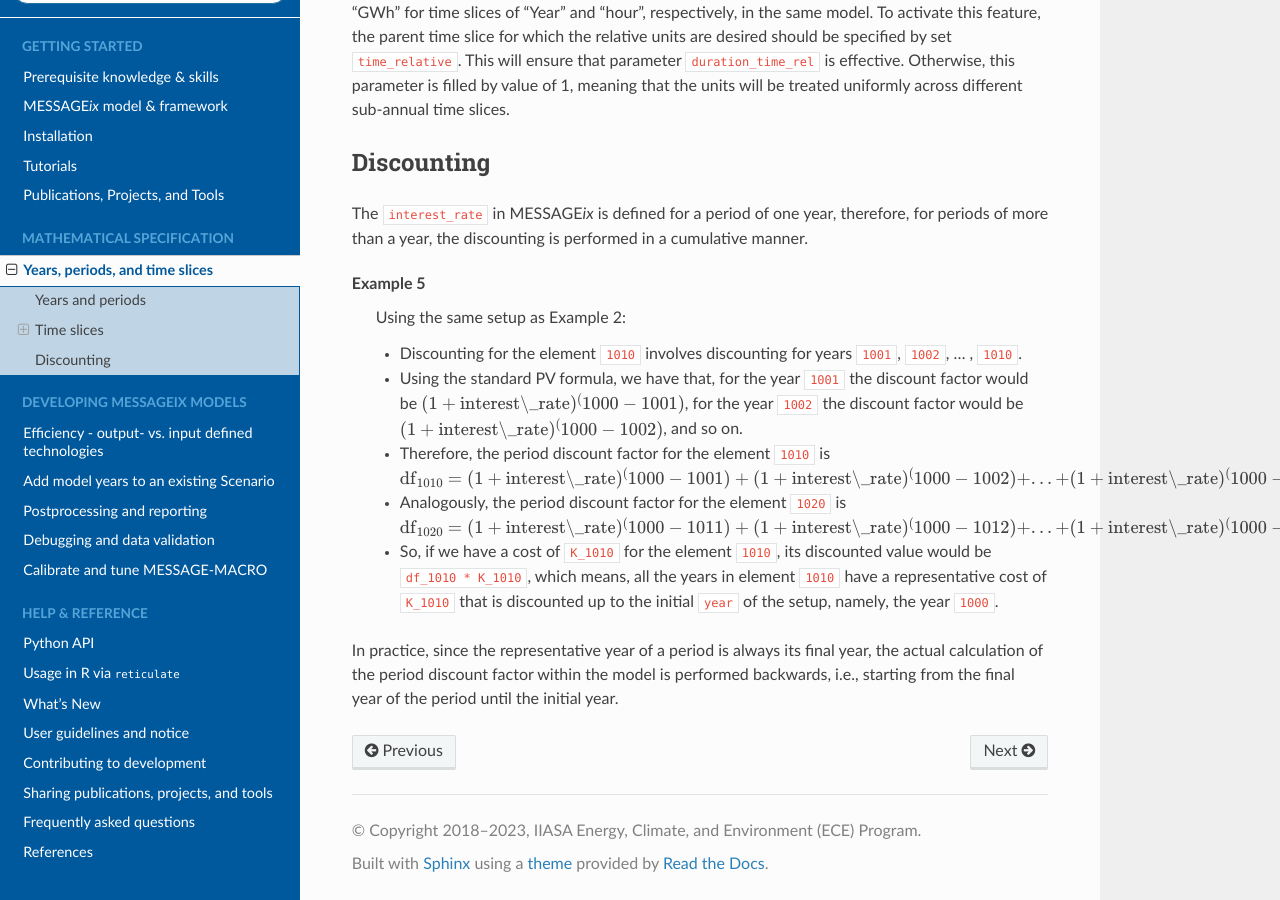
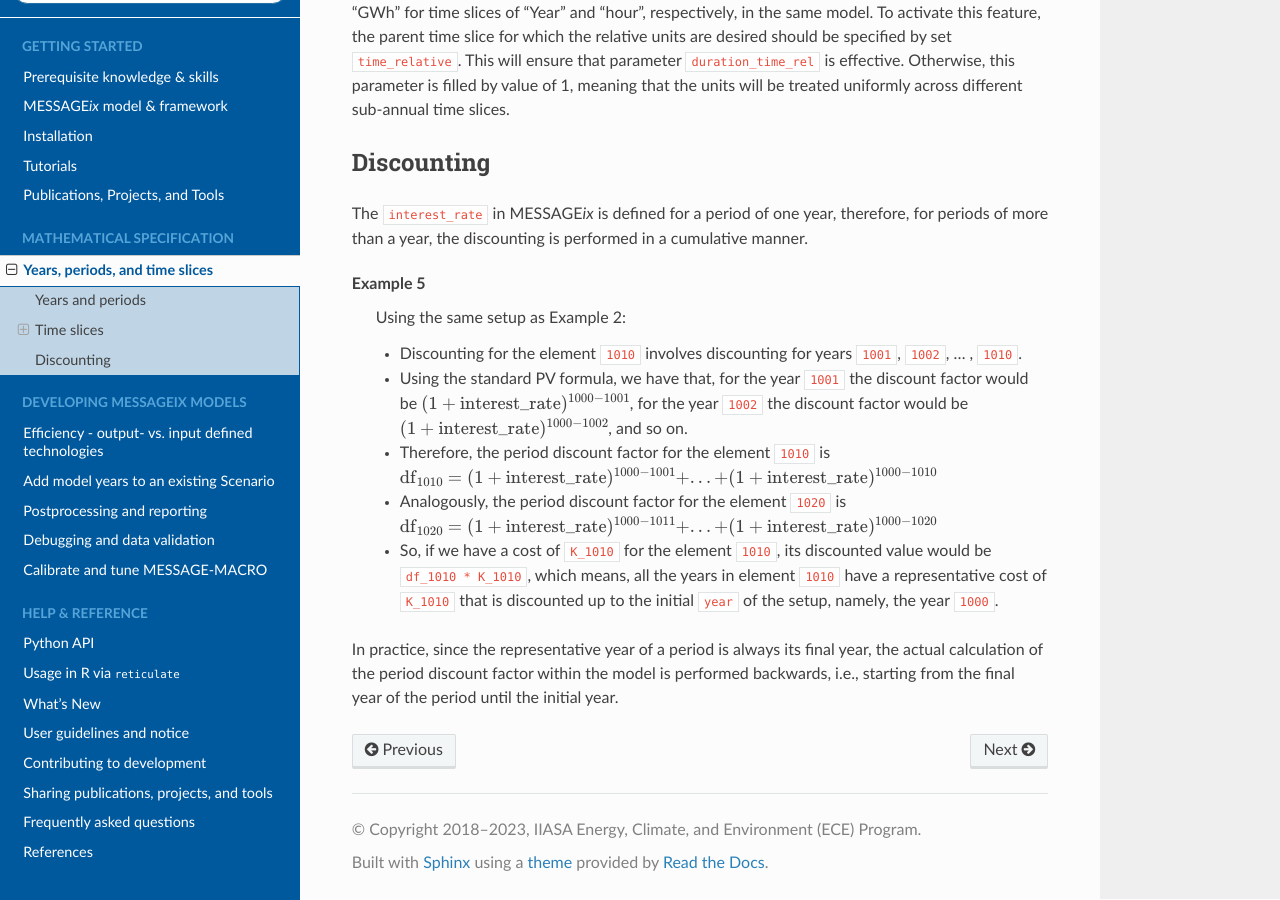
Before and after one commit to iiasa/message_ix, a Sphinx documentation site: the page built from doc/time.rst, in a window 1280 px wide and 900 px high, scrolled down 2134 px. Built offline with Sphinx 7.4.7 and the Read the Docs theme 2.0.0, drawn with Linux system fonts in a browser that asks for light colours; pages that are not in the unit, such as notebooks, are missing from menus.

```diff
--- a/doc/README.rst
+++ b/doc/README.rst
@@ -21,16 +21,16 @@ There are a number of guides out there, e.g. on docutils_.
 Building the docs on your local machine
 ---------------------------------------
 
-From the command line, run::
+From the command line, run in `doc/`::
 
     make html
 
 You can then view the site by::
 
     cd build
-    python -m SimpleHTTPServer
+    python -m http.server
 
-and pointing your browser at http://localhost:8000/html/
+and pointing your browser at http://0.0.0.0:8000/_build/html/
 
 
 Read the Docs
--- a/doc/efficiency.rst
+++ b/doc/efficiency.rst
@@ -16,7 +16,7 @@ As an additional benefit, we do not need to define an explicit efficiency parame
 or "main" input and output fuels.
 
 The recommended approach is illustrated below for multiple examples.
-The decision variables :math:`\text{CAP\_NEW}`, :math:`\text{CAP}` and :math:`\text{ACT}` as well as all bounds
+The decision variables :math:`\text{CAP_NEW}`, :math:`\text{CAP}` and :math:`\text{ACT}` as well as all bounds
 are always understood to be in the same units. All cost parameters also have to be provided
 in monetary units per these units - there is no "automatic rescaling" done either within the ixmp API
 or in the GAMS implementation pre- or postprocessing.
--- a/doc/time.rst
+++ b/doc/time.rst
@@ -82,9 +82,9 @@ Example 5
    Using the same setup as Example 2:
 
    - Discounting for the element ``1010`` involves discounting for years ``1001``, ``1002``, ... , ``1010``.
-   - Using the standard PV formula, we have that, for the year ``1001`` the discount factor would be :math:`(1 + \text{interest\_rate})^(1000 - 1001)`, for the year  ``1002`` the discount factor would be :math:`(1 + \text{interest\_rate})^(1000 - 1002)`, and so on.
-   - Therefore, the period discount factor for the element ``1010`` is :math:`\text{df}_{1010} = (1 + \text{interest\_rate})^(1000 - 1001) + (1 + \text{interest\_rate})^(1000 - 1002) + ... + (1 + \text{interest\_rate})^(1000 - 1010)`
-   - Analogously, the period discount factor for the element ``1020`` is :math:`\text{df}_{1020} = (1 + \text{interest\_rate})^(1000 - 1011) + (1 + \text{interest\_rate})^(1000 - 1012) + ... + (1 + \text{interest\_rate})^(1000 - 1020)`
+   - Using the standard PV formula, we have that, for the year ``1001`` the discount factor would be :math:`(1 + \text{interest_rate})^{1000 - 1001}`, for the year  ``1002`` the discount factor would be :math:`(1 + \text{interest_rate})^{1000 - 1002}`, and so on.
+   - Therefore, the period discount factor for the element ``1010`` is :math:`\text{df}_{1010} = (1 + \text{interest_rate})^{1000 - 1001} + ... + (1 + \text{interest_rate})^{1000 - 1010}`
+   - Analogously, the period discount factor for the element ``1020`` is :math:`\text{df}_{1020} = (1 + \text{interest_rate})^{1000 - 1011} + ... + (1 + \text{interest_rate})^{1000 - 1020}`
    - So, if we have a cost of ``K_1010`` for the element ``1010``, its discounted value would be ``df_1010 * K_1010``, which means, all the years in  element ``1010`` have a representative cost of ``K_1010`` that is discounted up to the initial ``year`` of the setup, namely, the year ``1000``.
 
 In practice, since the representative year of a period is always its final year, the actual calculation of the period discount factor within the model is performed backwards, i.e., starting from the final year of the period until the initial year.
```
